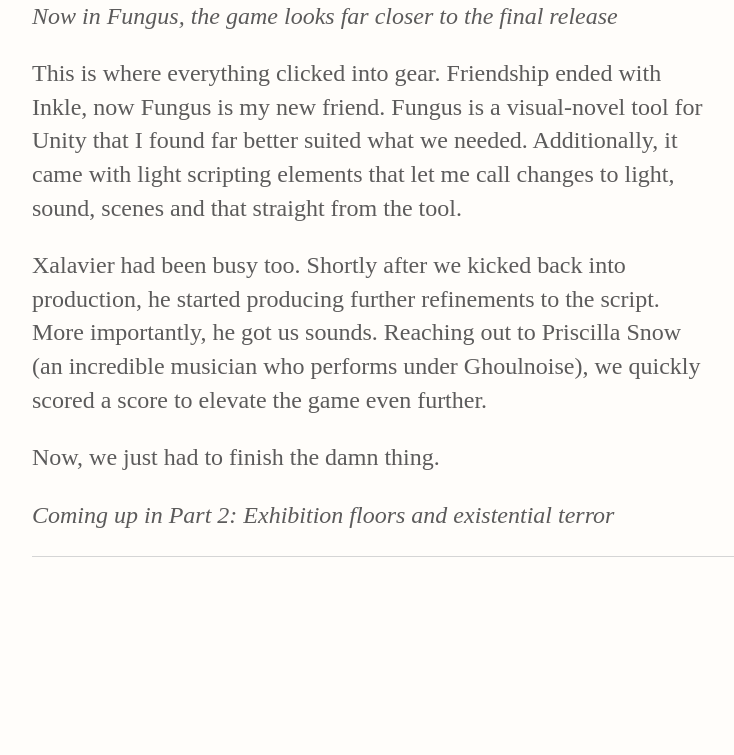
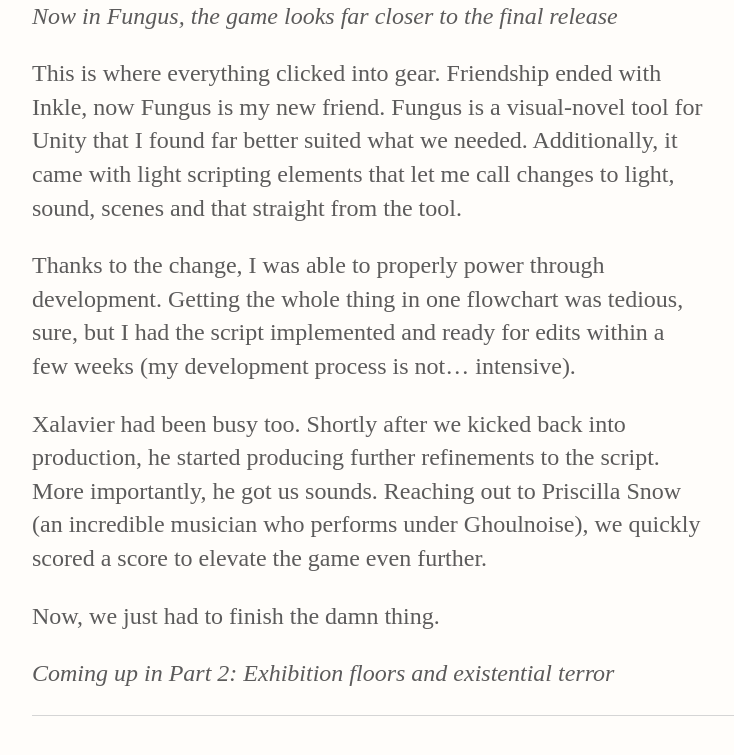
Before and after one commit to ScarletCatalie/ScarletCatalie.github.io, a Jekyll site: the page built from _posts/2018-08-07-can-androids-pray-post-mortem-one.md, in a window 1280 px wide and 900 px high, scrolled down 4035 px, cut to the strip 124-879 px from the top of the window. Shown: the whole strip, without its empty margins (160-894 px from the left). Built offline with Jekyll 4.4.1, drawn with Linux system fonts in a browser that asks for light colours; before the commit the page ends 4776 px from its top, so only the background shows below that.

Commit message:
Update 2018-08-07-can-androids-pray-post-mortem-one.md

```diff
--- a/_posts/2018-08-07-can-androids-pray-post-mortem-one.md
+++ b/_posts/2018-08-07-can-androids-pray-post-mortem-one.md
@@ -53,6 +53,8 @@
 
 This is where everything clicked into gear. Friendship ended with Inkle, now Fungus is my new friend. Fungus is a visual-novel tool for Unity that I found far better suited what we needed. Additionally, it came with light scripting elements that let me call changes to light, sound, scenes and that straight from the tool.
 
+Thanks to the change, I was able to properly power through development. Getting the whole thing in one flowchart was tedious, sure, but I had the script implemented and ready for edits within a few weeks (my development process is not... intensive).
+
 Xalavier had been busy too. Shortly after we kicked back into production, he started producing further refinements to the script. More importantly, he got us sounds. Reaching out to Priscilla Snow (an incredible musician who performs under Ghoulnoise), we quickly scored a score to elevate the game even further.
 
 Now, we just had to finish the damn thing.
```
